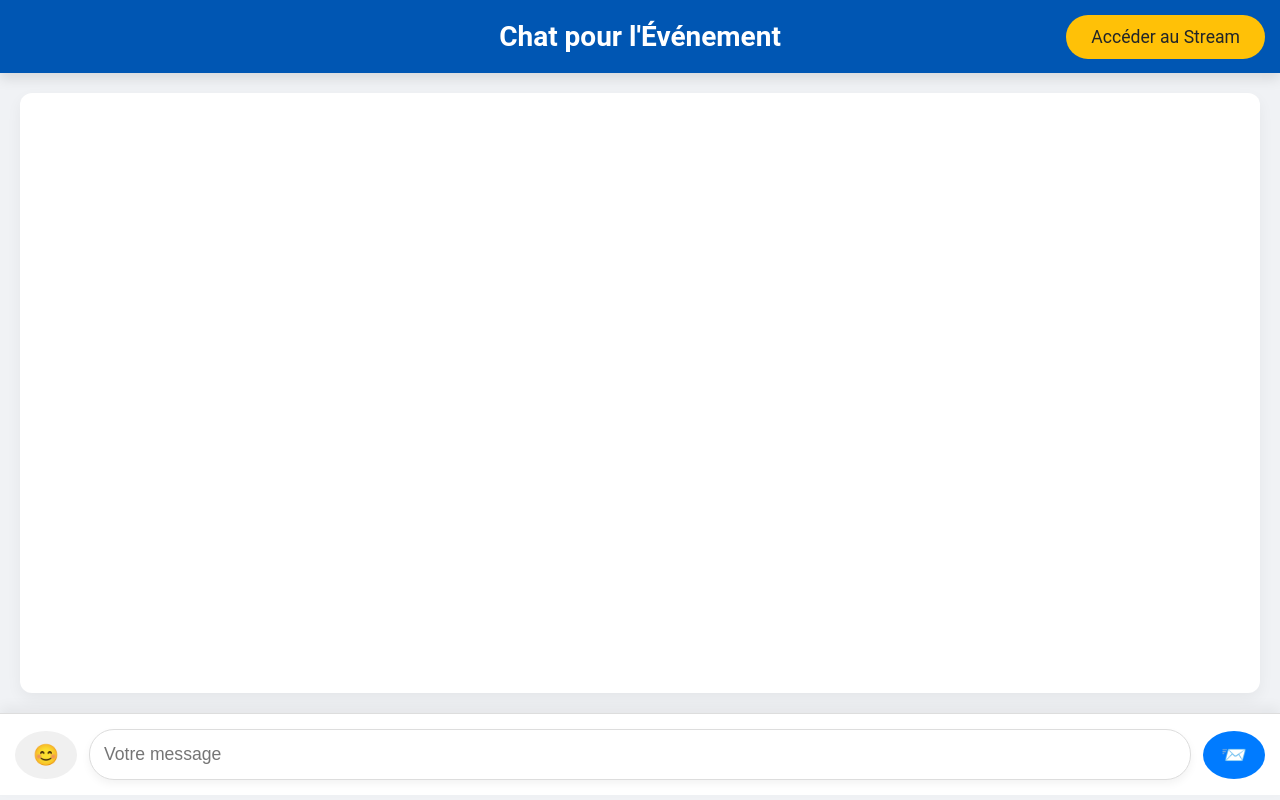
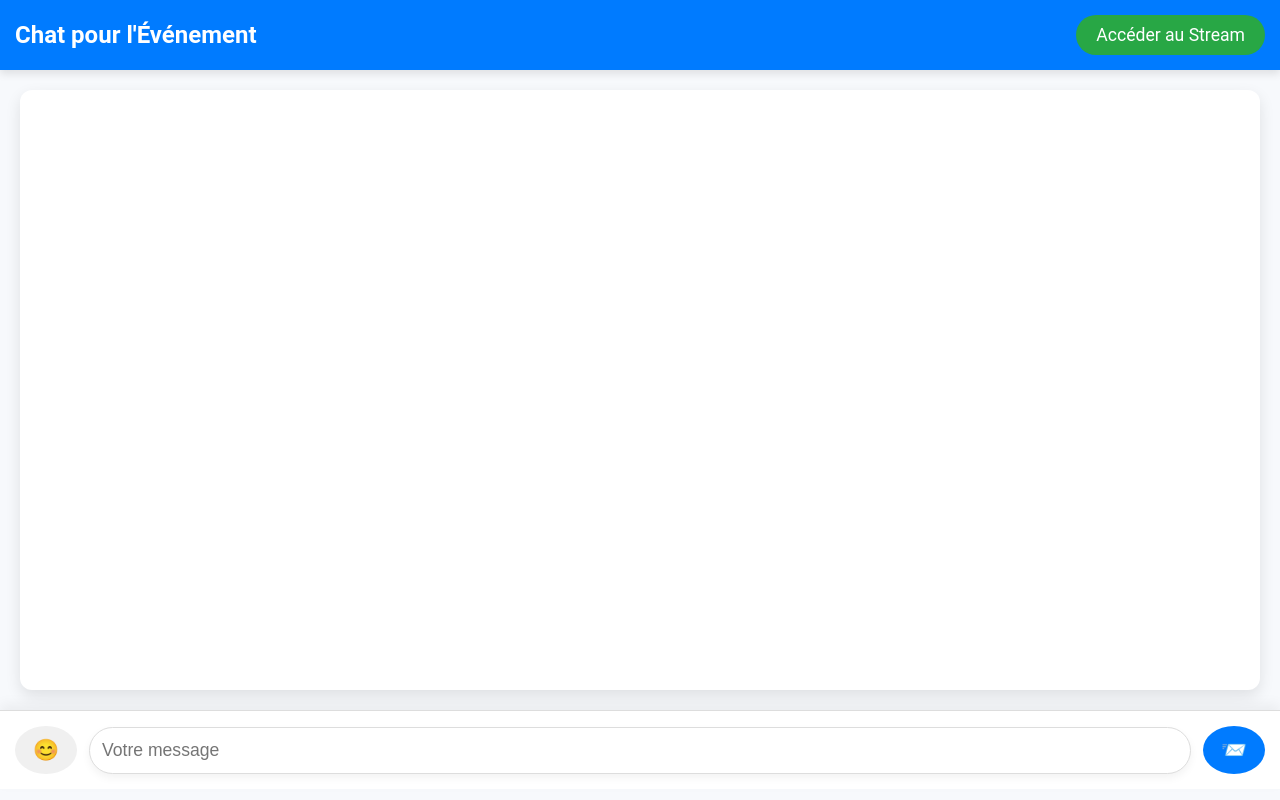
Before and after one commit to souksili/Event-Subscription-Chat-App, a Flask app: template templates/chat.html in a window 1280 px wide. Run offline with Flask 3, Linux system fonts and the light colour scheme; the template is opened without the code that fills it, so the values that code supplies are empty; some libraries are stand-ins or nearby versions.

Commit message:
Update css

```diff
--- a/templates/chat.html
+++ b/templates/chat.html
@@ -14,7 +14,7 @@
 
         body {
             font-family: 'Roboto', sans-serif;
-            background-color: #f0f2f5;
+            background-color: #f7f9fc;
             color: #333;
             display: flex;
             flex-direction: column;
@@ -24,56 +24,50 @@
         }
 
         header {
-            background-color: #0056b3;
+            background-color: #007bff;
             color: #fff;
-            padding: 20px;
-            text-align: center;
-            position: relative;
-            box-shadow: 0 6px 12px rgba(0, 0, 0, 0.1);
+            padding: 15px;
+            box-shadow: 0 4px 8px rgba(0, 0, 0, 0.1);
+            display: flex;
+            justify-content: space-between;
+            align-items: center;
         }
 
         header h1 {
-            font-size: 1.75rem;
+            font-size: 1.5rem;
             margin: 0;
         }
 
         .stream-button {
-            position: absolute;
-            right: 15px;
-            top: 50%;
-            transform: translateY(-50%);
-            padding: 12px 25px;
-            background-color: #ffc107;
-            color: #212529;
-            border: none;
-            border-radius: 30px;
-            cursor: pointer;
+            padding: 10px 20px;
+            background-color: #28a745;
+            border-radius: 25px;
+            font-size: 1.1rem;
             text-decoration: none;
-            font-size: 1.1rem;
+            color: white;
             transition: background-color 0.3s ease;
         }
 
         .stream-button:hover {
-            background-color: #e0a800;
+            background-color: #218838;
         }
 
         #messages {
             background: #fff;
             border-radius: 12px;
-            box-shadow: 0 6px 15px rgba(0, 0, 0, 0.05);
+            box-shadow: 0 6px 15px rgba(0, 0, 0, 0.1);
             margin: 20px;
             padding: 20px;
             flex-grow: 1;
             overflow-y: auto;
-            max-height: calc(100vh - 200px); /* Limiter la hauteur de la fenêtre de messages */
+            max-height: calc(100vh - 200px);
         }
 
         .message {
             display: flex;
             align-items: flex-end;
-            margin-bottom: 20px;
-            opacity: 0;
-            animation: fadeIn 0.4s forwards;
+            margin-bottom: 15px;
+            animation: fadeIn 0.5s ease-out;
         }
 
         .message.own {
@@ -108,8 +102,8 @@
         }
 
         .message.own .bubble {
-            background-color: #e6f4ea;
-            color: #2e7d32;
+            background-color: #e6f7e6;
+            color: #4caf50;
         }
 
         .timestamp {
@@ -136,7 +130,7 @@
 
         #message-input {
             flex-grow: 1;
-            padding: 14px;
+            padding: 12px;
             font-size: 1.1rem;
             border: 1px solid #ddd;
             border-radius: 25px;
@@ -147,7 +141,7 @@
         }
 
         #message-input:focus {
-            border-color: #0056b3;
+            border-color: #007bff;
         }
 
         #emoji-button, button[type="submit"] {
@@ -199,6 +193,25 @@
 
         .emoji:hover {
             transform: scale(1.3);
+        }
+
+        @media (max-width: 768px) {
+            header h1 {
+                font-size: 1.2rem;
+            }
+
+            .stream-button {
+                font-size: 0.9rem;
+                padding: 8px 18px;
+            }
+
+            #message-input {
+                font-size: 1rem;
+            }
+
+            #emoji-picker {
+                bottom: 60px;
+            }
         }
     </style>
 </head>
@@ -265,27 +278,17 @@
             messagesDiv.scrollTop = messagesDiv.scrollHeight;
         });
 
-        socket.emit('join', { event_id: eventId });
-
-        const emojiButton = document.getElementById('emoji-button');
-        const emojiPicker = document.getElementById('emoji-picker');
-        emojiButton.onclick = function() {
-            emojiPicker.style.display = emojiPicker.style.display === 'block' ? 'none' : 'block';
+        document.getElementById('emoji-button').onclick = function() {
+            document.getElementById('emoji-picker').classList.toggle('show');
         };
 
         document.querySelectorAll('.emoji').forEach(emoji => {
             emoji.onclick = function() {
                 const messageInput = document.getElementById('message-input');
                 messageInput.value += emoji.textContent;
-                emojiPicker.style.display = 'none';
             };
         });
 
-        window.onclick = function(event) {
-            if (!emojiButton.contains(event.target) && !emojiPicker.contains(event.target)) {
-                emojiPicker.style.display = 'none';
-            }
-        };
     </script>
 </body>
 </html>
```
